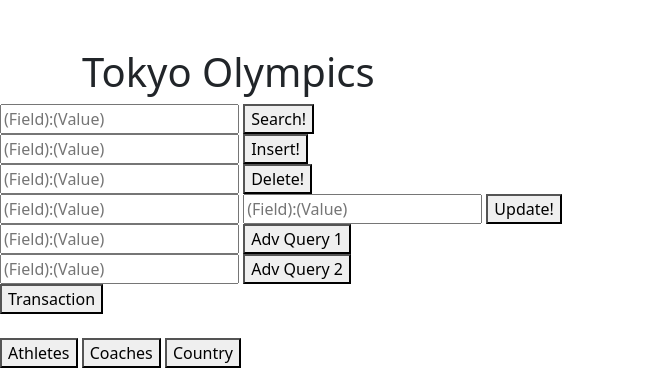
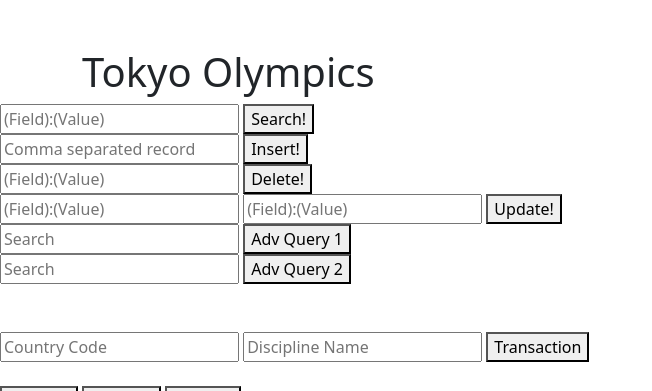
Before and after one commit to aigallegos/olympics_db_web_app, a Flask app: template app/templates/index.html in a window 1280 px wide. Shown: the top 391 px of the page, without its empty margins (0-652 px from the left). Run offline with Flask 3, Linux system fonts and the light colour scheme; the template is opened without the code that fills it, so the values that code supplies are empty; parts of the project's set-up code (start-up, migrations or seed data) failed here and were passed over.

Commit message:
Fixed advanced queries and added search bar functionality to transaction. Transaction still broken

```diff
--- a/app/database.py
+++ b/app/database.py
@@ -169,7 +169,7 @@
                     FROM Athlete
                     INNER JOIN Country ON Athlete.CCA3 = Country.CCA3
                     INNER JOIN Discipline ON Athlete.discipline_name = Discipline.name
-                    WHERE Country.CCA3 = {country_code} AND Discipline.name = "{discipline_name}";
+                    WHERE Country.CCA3 = "{country_code}" AND Discipline.name = "{discipline_name}";
                     """
         query_results1 = conn.execute(query1).fetchall()
 
@@ -179,7 +179,7 @@
                     FROM Coach
                     INNER JOIN Country ON Coach.CCA3 = Country.CCA3
                     INNER JOIN Discipline ON Coach.discipline_name = Discipline.name
-                    WHERE Country.CCA3 = {country_code} AND Discipline.name = "{discipline_name}";
+                    WHERE Country.CCA3 = "{country_code}" AND Discipline.name = "{discipline_name}";
                     """
         query_results2 = conn.execute(query2).fetchall()
 
--- a/app/templates/index.html
+++ b/app/templates/index.html
@@ -53,7 +53,7 @@
     </div>
 
     <div>
-      <input type="text" placeholder="(Field):(Value)" id="insertbar">
+      <input type="text" placeholder="Comma separated record" id="insertbar">
       <button onclick="commandServerToRender2()"> Insert! </button>
       <script>
 
@@ -157,24 +157,36 @@
     </div>
 
     <div>
-    <input type="text" placeholder="(Field):(Value)" id="searchbarq1">
+    <input type="text" placeholder="Search" id="searchbarq1">
     <button onclick="myhref1()" id="myButton" class="float-left submit-button" >Adv Query 1</button>
     <script>
       function myhref1() {
-        location.href = "/query1";
+        search_text = document.getElementById("searchbarq1").value;
+        location.href = "/query1/" + encodeURIComponent(search_text);
       }
     </script>
     </div>
     <div>
-    <input type="text" placeholder="(Field):(Value)" id="searchbarq2">
+    <input type="text" placeholder="Search" id="searchbarq2">
     <button onclick="myhref2()" id="myButton" class="float-left submit-button" >Adv Query 2</button>
     <script>
       function myhref2() {
-        location.href = "/query2";
+        search_text = document.getElementById("searchbarq2").value;
+        location.href = "/query2/" + encodeURIComponent(search_text);
       }
     </script>
     </div>
-    <button onclick="location.href = '/transaction';" id="myButton" class="float-left submit-button" >Transaction</button>
+    <br><br>
+    <input type="text" placeholder="Country Code" id="searchbarq3">
+    <input type="text" placeholder="Discipline Name" id="searchbarq4">
+    <button onclick="myhref3()" id="myButton" class="float-left submit-button" >Transaction</button>
+    <script>
+      function myhref3() {
+        country_text = document.getElementById("searchbarq3").value;
+        discipline_text = document.getElementById("searchbarq4").value;
+        location.href = "/transaction/" + encodeURIComponent(country_text) + "/" + encodeURIComponent(discipline_text);
+      }
+    </script>
     <br><br>
     <button onclick="location.href = '/athlete';" id="myButton" class="float-left submit-button" >Athletes</button>
     <button onclick="location.href = '/coach';" id="myButton" class="float-left submit-button" >Coaches</button>
```
Also changed, not shown: app/routes.py (+3 -13 lines), app/templates/athlete.html (+14 -4 lines), app/templates/coach.html (+14 -4 lines), app/templates/country.html (+14 -4 lines).
